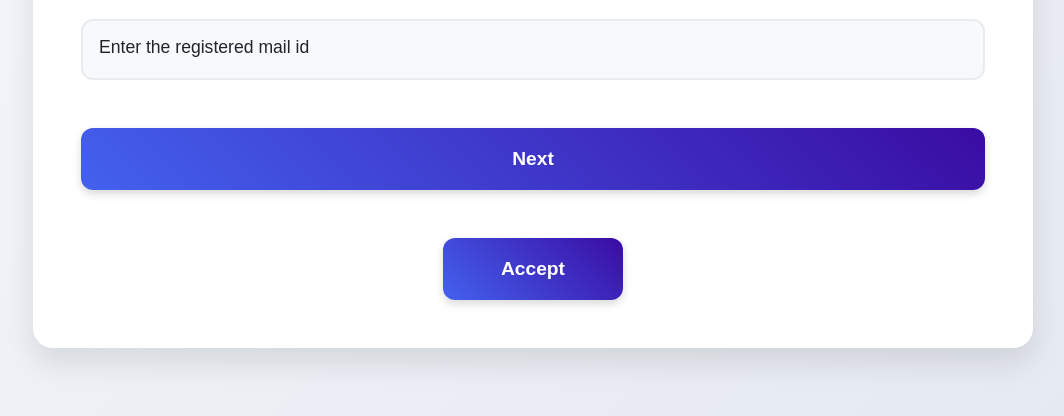
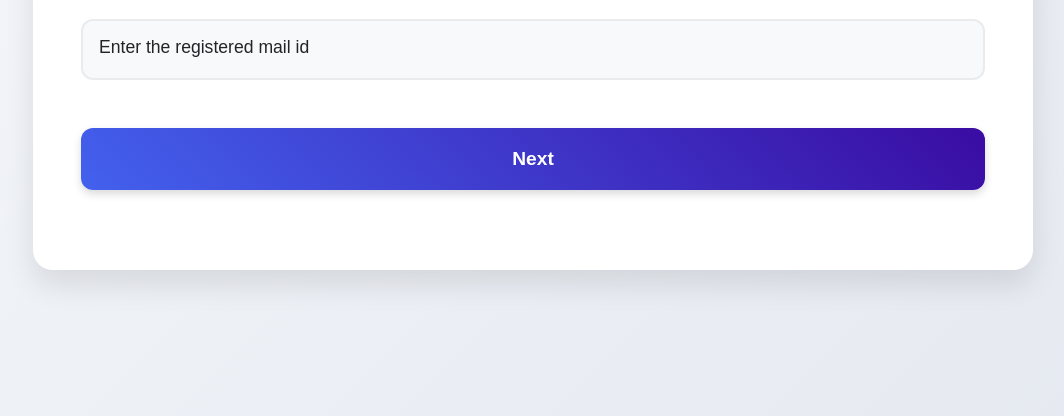
Before and after one commit to mindhacker1098/host2, a plain HTML site: page index.html in a window 1280 px wide. Shown: the part 338-754 px from the top of the page, without its empty margins (107-1171 px from the left). Drawn offline with nearby package versions, Linux system fonts and the light colour scheme; some packages are replaced by stand-ins of ours; a script that the page names is missing.

Commit message:
ghjgjhhg

```diff
--- a/index.html
+++ b/index.html
@@ -594,7 +594,7 @@
         <button type="button" class="btn-submit" id="Next" onclick="show()">Next</button>
 
         <div class="btn-wrapper">
-            <button type="button" class="btn-Accept" id="Accept" onclick="startpayment()">Accept</button>
+            <button type="button" class="hide btn-Accept" id="Accept" onclick="startpayment()">Accept</button>
         </div>
     </form>
 </div>
```
